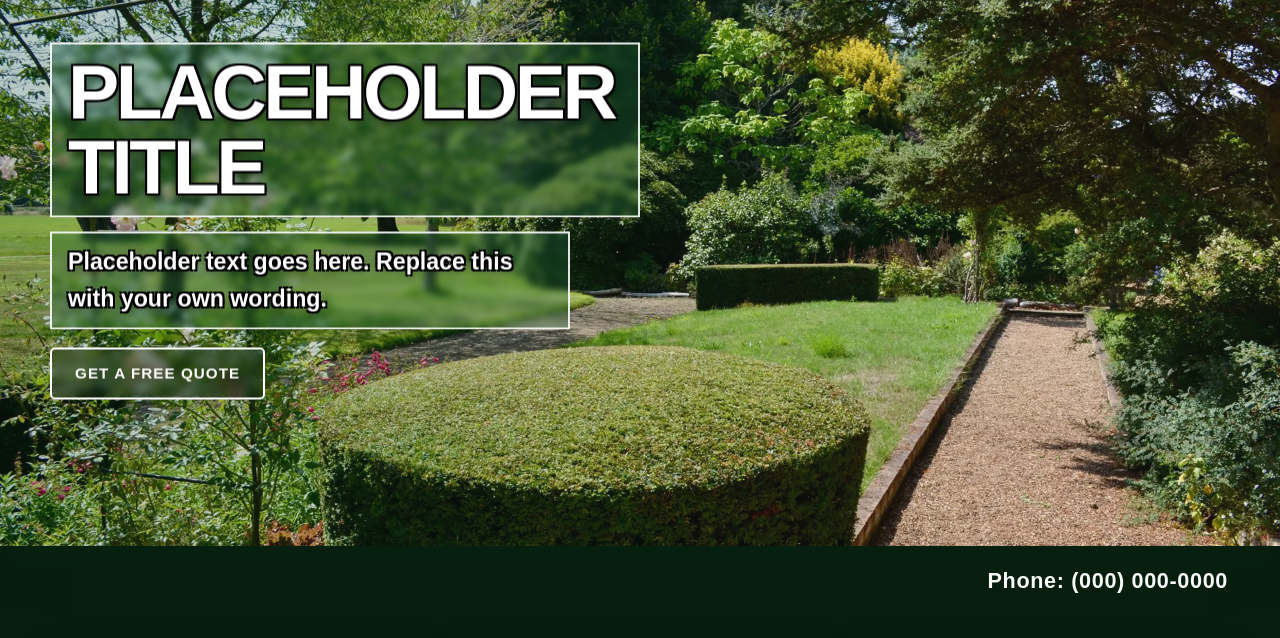
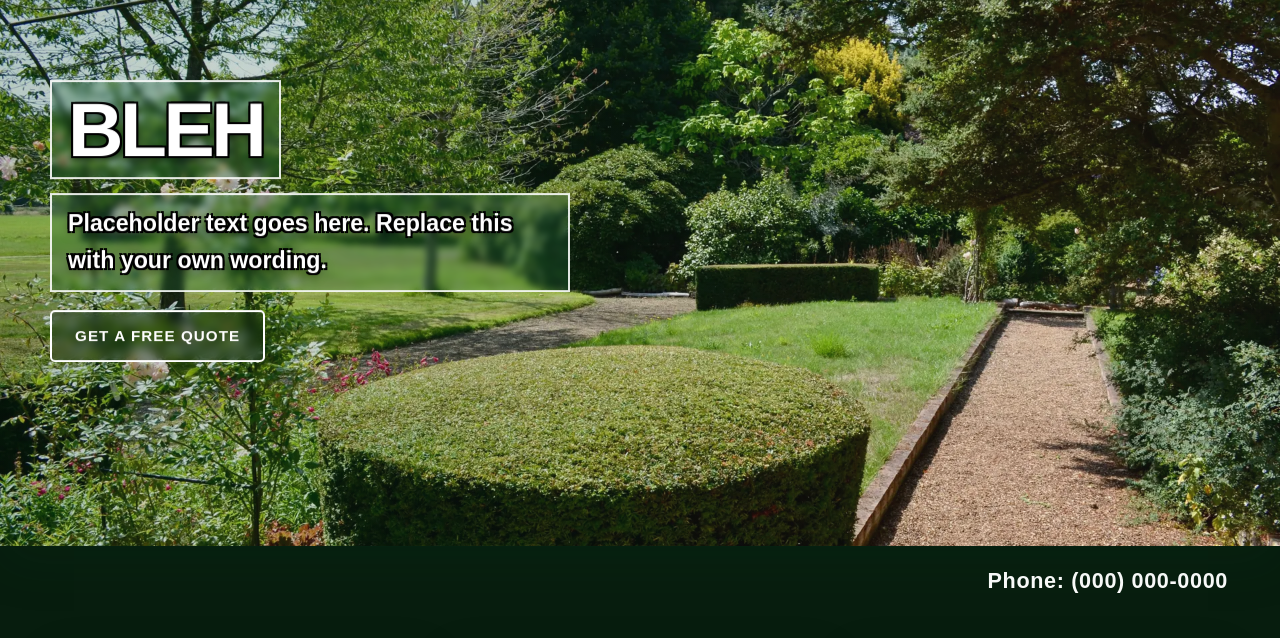
Before and after one commit to Foxx09p/jcm-landscaping, a plain HTML site: page index.html in a window 1280 px wide. Shown: the part 104-742 px from the top of the page. Drawn offline with nearby package versions, Linux system fonts and the light colour scheme.

Commit message:
test change of hero title

```diff
--- a/index.html
+++ b/index.html
@@ -734,7 +734,7 @@
     <section class="hero-wrap" aria-labelledby="hero-title">
       <div class="hero">
         <div class="hero-copy">
-          <h1 class="hero-title outlined-text" id="hero-title">Placeholder Title</h1>
+          <h1 class="hero-title outlined-text" id="hero-title">bleh</h1>
           <p class="hero-text outlined-text">Placeholder text goes here. Replace this with your own wording.</p>
           <a class="hero-quote-button" href="#contact">GET A FREE QUOTE</a>
         </div>
```
